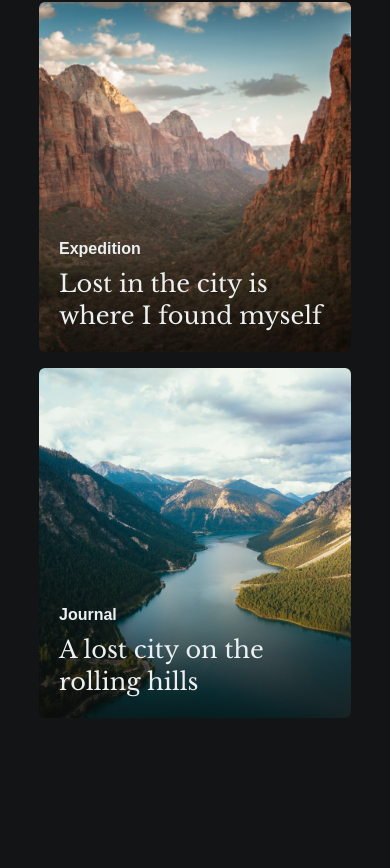
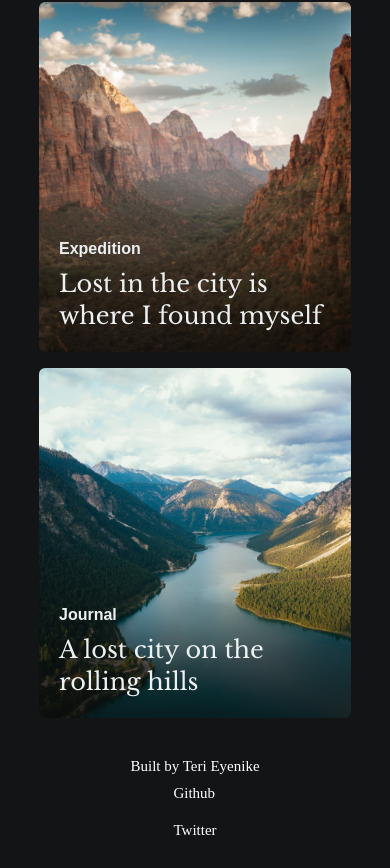
Before and after one commit to Terieyenike/responsiveCardDesign, a plain HTML site: page index.html in a window 390 px wide. Shown: the part 2254-3122 px from the top of the page. Before the commit the page ends 3031 px from the top, so only its background shows below. Drawn offline with nearby package versions, Linux system fonts and the light colour scheme; a web font is replaced by a local one.

```diff
--- a/index.html
+++ b/index.html
@@ -1,15 +1,21 @@
 <!DOCTYPE html>
 <html lang="en">
   <head>
-    <meta charset="UTF-8">
-    <meta name="viewport" content="width=device-width, initial-scale=1.0">
-    <meta http-equiv="X-UA-Compatible" content="ie=edge">
-    <meta name="author" content="Teri Eyenike">
-    <meta name="keywords" content="responsive design, CSS Grid, FlexBox, Sass">
-    <meta name="description" content="A guide on how to build responsive card designs.">
+    <meta charset="UTF-8" />
+    <meta name="viewport" content="width=device-width, initial-scale=1.0" />
+    <meta http-equiv="X-UA-Compatible" content="ie=edge" />
+    <meta name="author" content="Teri Eyenike" />
+    <meta
+      name="keywords"
+      content="responsive design, CSS Grid, FlexBox, Sass"
+    />
+    <meta
+      name="description"
+      content="A guide on how to build responsive card designs."
+    />
     <title>Responsive Card Design</title>
-    <link rel="shortcut icon" href="./img/thecodegod.jpg">
-    <link rel="stylesheet" href="./styles/style.css">
+    <link rel="shortcut icon" href="./img/thecodegod.jpg" />
+    <link rel="stylesheet" href="./styles/style.css" />
   </head>
   <body>
     <div class="feed">
@@ -78,6 +84,17 @@
         </p>
       </div>
     </div>
+    <footer>
+      <div>
+        <p>
+          Built by <a href="https://linkedin.com/terieyenike">Teri Eyenike</a>
+        </p>
+      </div>
+      <div class="social">
+        <p><a href="https://github.com/terieyenike">Github</a></p>
+        <p><a href="https://twitter.com/thecodegod">Twitter</a></p>
+      </div>
+    </footer>
     <script src="./app.js"></script>
   </body>
 </html>
--- a/styles/style.scss
+++ b/styles/style.scss
@@ -12,6 +12,31 @@
 html {
   font-size: 10px;
   box-sizing: border-box;
+}
+
+ul {
+  list-style: none;
+}
+
+footer {
+  color: white;
+  font-size: 1.5rem;
+  justify-content: space-between;
+  align-items: center;
+  display: flex;
+}
+
+.social {
+  display: flex;
+  p {
+    margin: 0 10px;
+  }
+}
+
+a {
+  text-decoration: none;
+  color: #fff;
+  cursor: pointer;
 }
 
 body {
@@ -47,7 +72,7 @@
       background-size: cover;
       background-repeat: no-repeat;
       background-position: center;
-      border-radius: .6rem;
+      border-radius: 0.6rem;
       &:hover {
         cursor: pointer;
         transform: scale(1.03);
@@ -127,14 +152,18 @@
       }
     }
   }
-  .card:nth-child(1), :nth-child(5), :nth-child(7) {
+  .card:nth-child(1),
+  :nth-child(5),
+  :nth-child(7) {
     grid-column-start: span 6;
   }
-  .card:nth-child(2), :nth-child(3), :nth-child(4), :nth-child(6), :nth-child(8) {
-    grid-column-start: span 3
+  .card:nth-child(2),
+  :nth-child(3),
+  :nth-child(4),
+  :nth-child(6),
+  :nth-child(8) {
+    grid-column-start: span 3;
   }
-
-
 
   @keyframes loading {
     100% {
@@ -142,17 +171,28 @@
     }
   }
 
-
   // Media Query for Responsiveness
-  @media screen and (max-width: 1200px){
-    .card:nth-child(n){
+  @media screen and (max-width: 1200px) {
+    .card:nth-child(n) {
       grid-column-start: span 6;
     }
   }
 
-  @media screen and (max-width: 800px){
-    .card:nth-child(n){
+  @media screen and (max-width: 800px) {
+    .card:nth-child(n) {
       grid-column-start: span 12;
     }
   }
+
+  @media screen and (max-width: 600px) {
+    footer {
+      flex-direction: column;
+    }
+    .social {
+      flex-direction: column;
+      p {
+        margin: 10px 0;
+      }
+    }
+  }
 }
```
Also changed, not shown: styles/style.css, 3 other files. Lines whose indentation alone changed are shown as unchanged.
